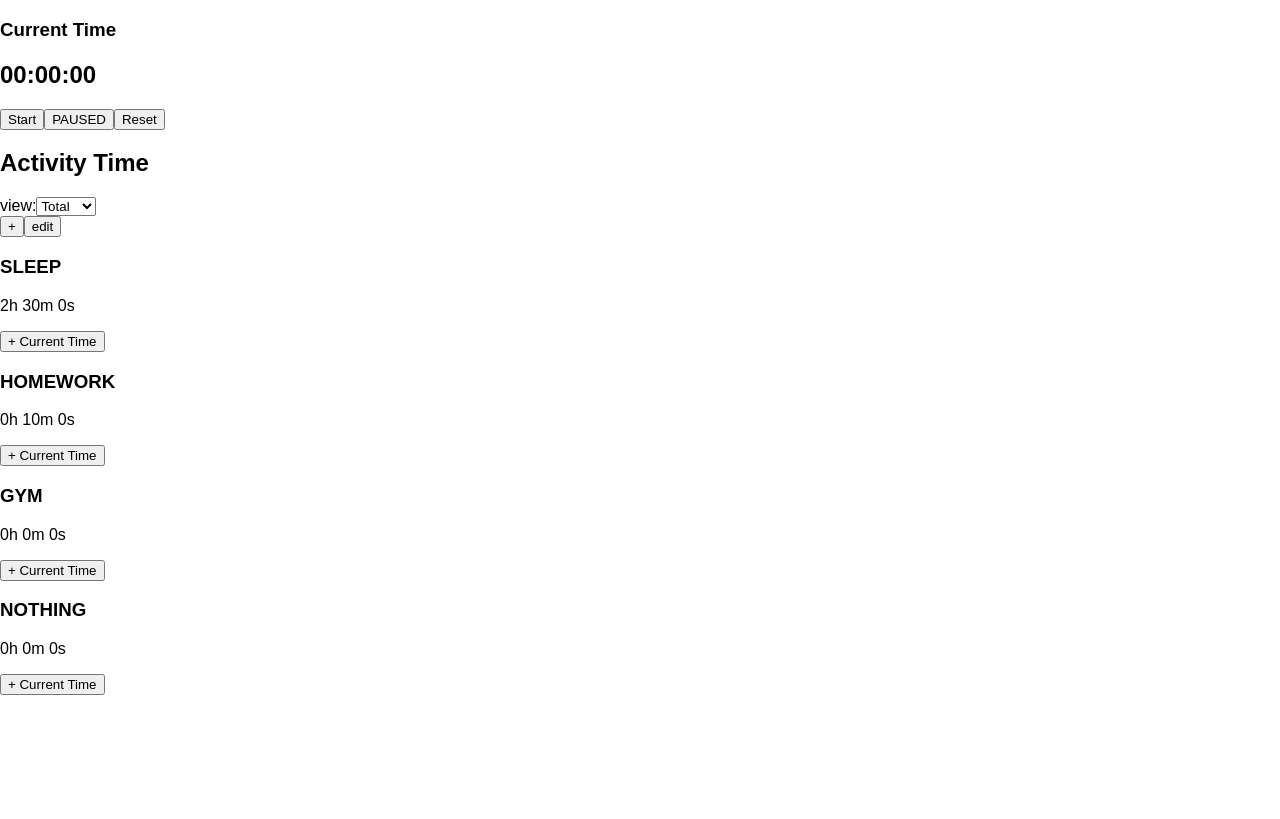
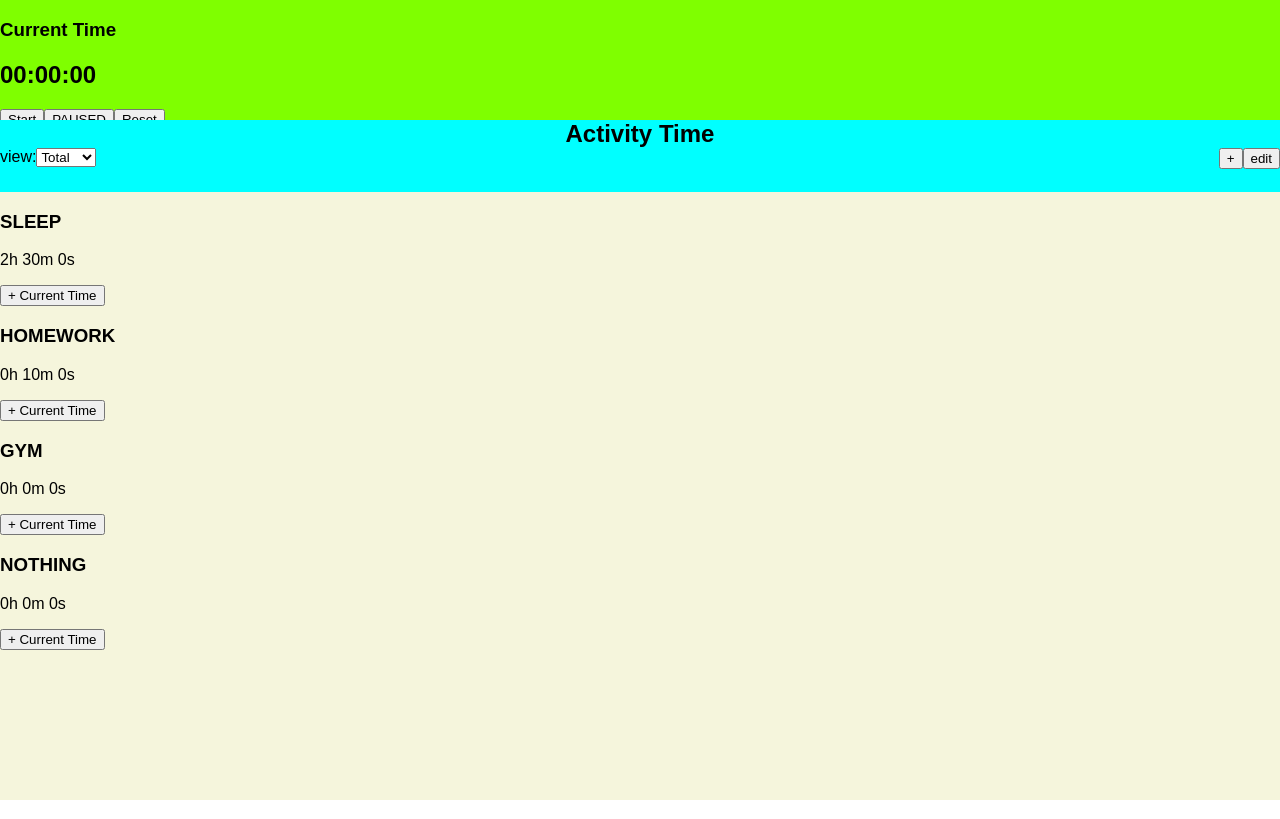
Before and after one commit to Mxke-N/react-day-tracker, a React (Vite) app: page / in a window 1280 px wide. Built offline with nearby package versions, Linux system fonts and the light colour scheme.

Commit message:
set up initial basic html and css

```diff
--- a/index.html
+++ b/index.html
@@ -3,7 +3,7 @@
   <head>
     <meta charset="UTF-8" />
     <link rel="icon" type="image/svg+xml" href="/vite.svg" />
-    <meta name="viewport" content="width=device-width, initial-scale=1.0" />
+    <meta name="viewport" content="width=device-width, initial-scale=1.0, maximum-scale=1.0, user-scalable=0" />
     <title>Activity Time Tracker</title>
   </head>
   <body>
--- a/src/index.css
+++ b/src/index.css
@@ -3,4 +3,40 @@ html, body {
   padding: 0;
   font-family: sans-serif;
   height: 100%;
+  overflow: hidden;
 }
+
+#root {
+  display: flex;
+  flex-direction: column;
+  height: 100%;
+}
+
+.stopwatch-main {
+  height: 15vh;
+  background-color: chartreuse;
+}
+
+.activity-header {
+  display: flex;
+  flex-direction: column;
+  height: 9vh;
+  background-color: cyan;
+}
+.activity-header h2 {
+  text-align: center;
+  margin: 0;
+  font-size: 1.5rem;
+}
+
+.activity-options-container {
+  display: flex;
+  flex-direction: row;
+  justify-content: space-between;
+}
+
+.activity-list {
+  flex: 1;
+  overflow-y: auto;
+  background-color: beige;
+}
```
